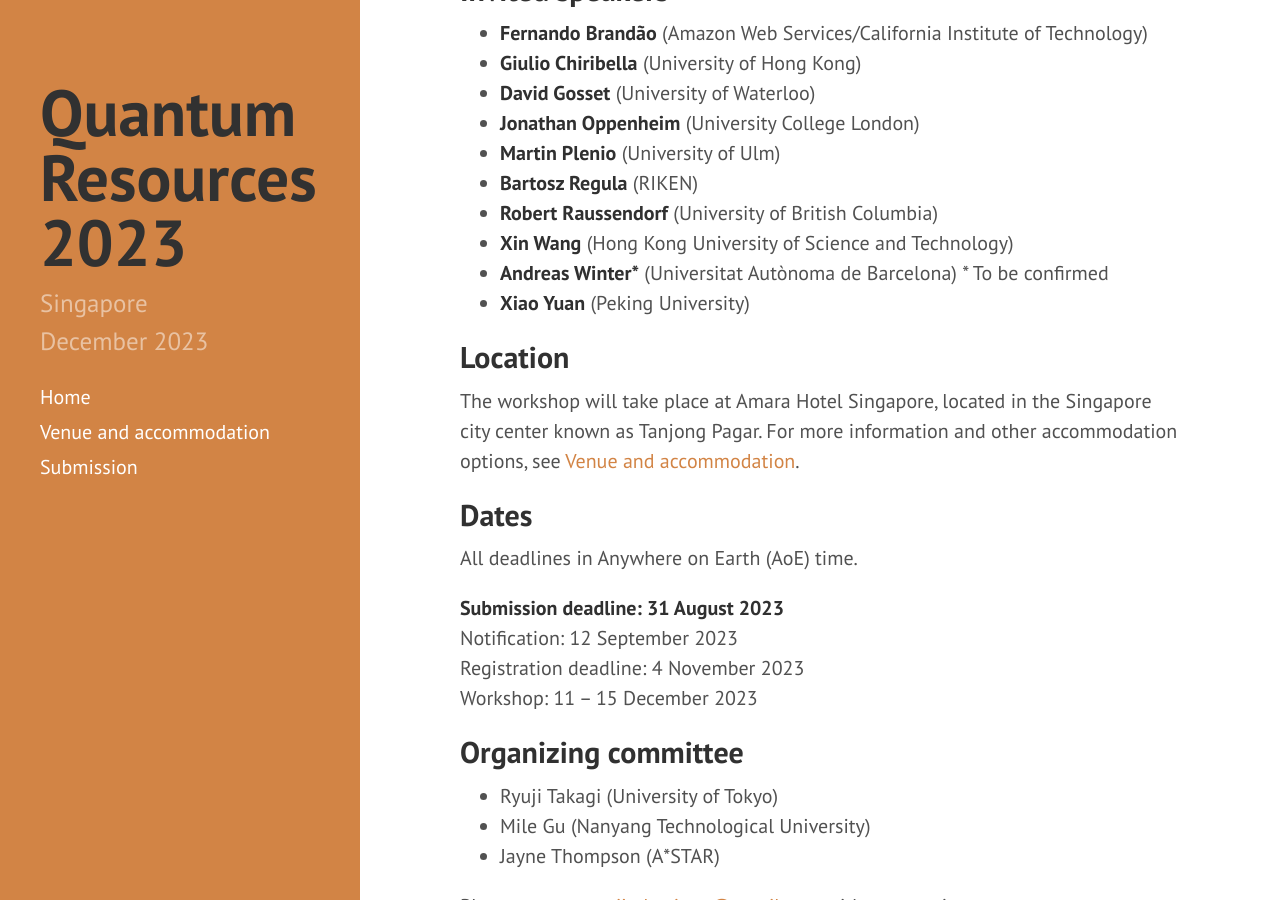
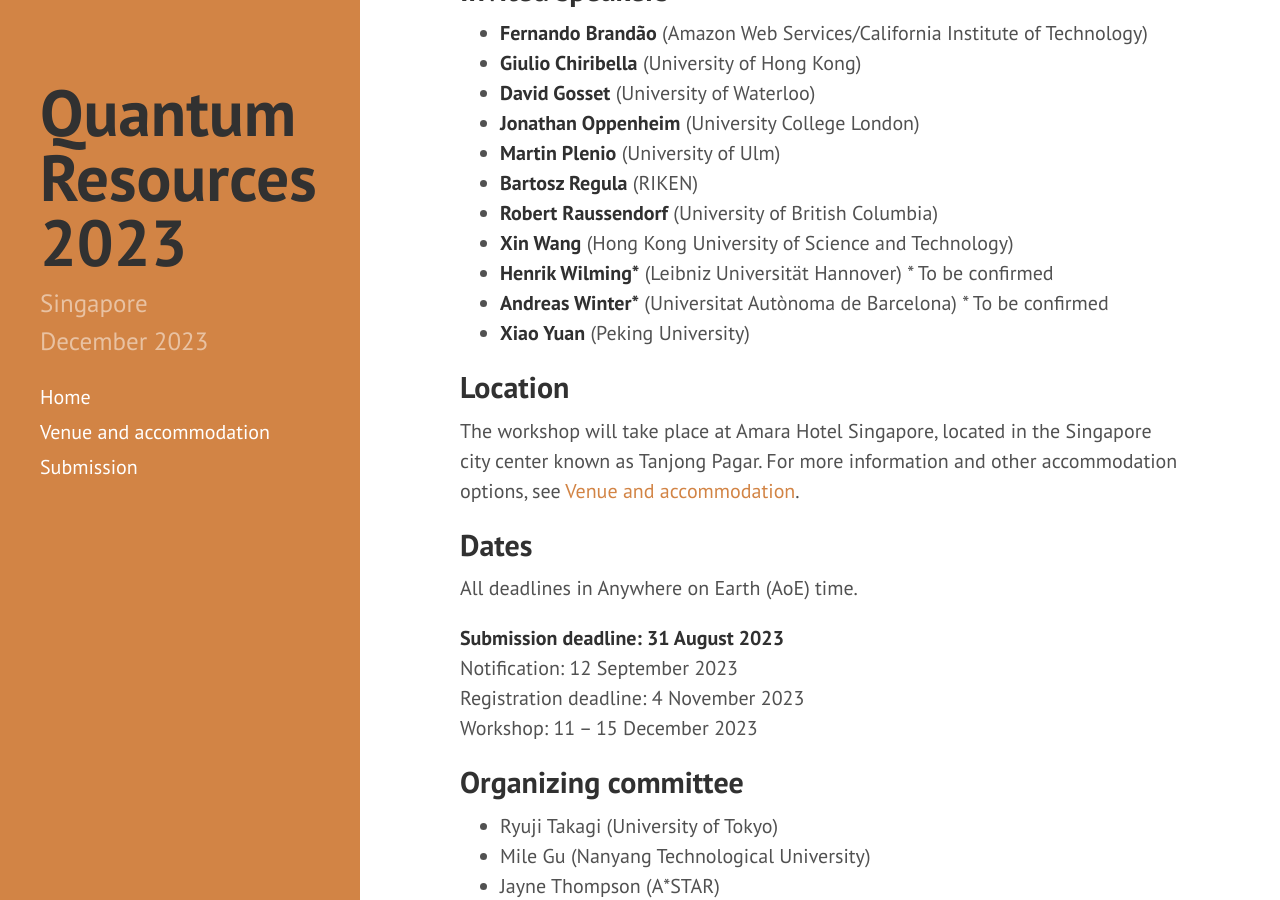
Before and after one commit to RyujiPat2/RyujiPat2.github.io, a Jekyll site: the page built from index.md, in a window 1280 px wide and 900 px high, scrolled down 918 px. Built offline with Jekyll 4.4.1, drawn with Linux system fonts in a browser that asks for light colours; nearby versions of some CDN libraries.

Commit message:
Update index.md

```diff
--- a/index.md
+++ b/index.md
@@ -37,6 +37,7 @@ The workshop will consist of invited talks by experts in various aspects of quan
 * **Bartosz Regula** (RIKEN)
 * **Robert Raussendorf** (University of British Columbia)
 * **Xin Wang** (Hong Kong University of Science and Technology)
+* **Henrik Wilming\*** (Leibniz Universität Hannover) \* To be confirmed
 * **Andreas Winter\*** (Universitat Autònoma de Barcelona) \* To be confirmed
 * **Xiao Yuan** (Peking University)
 
```
